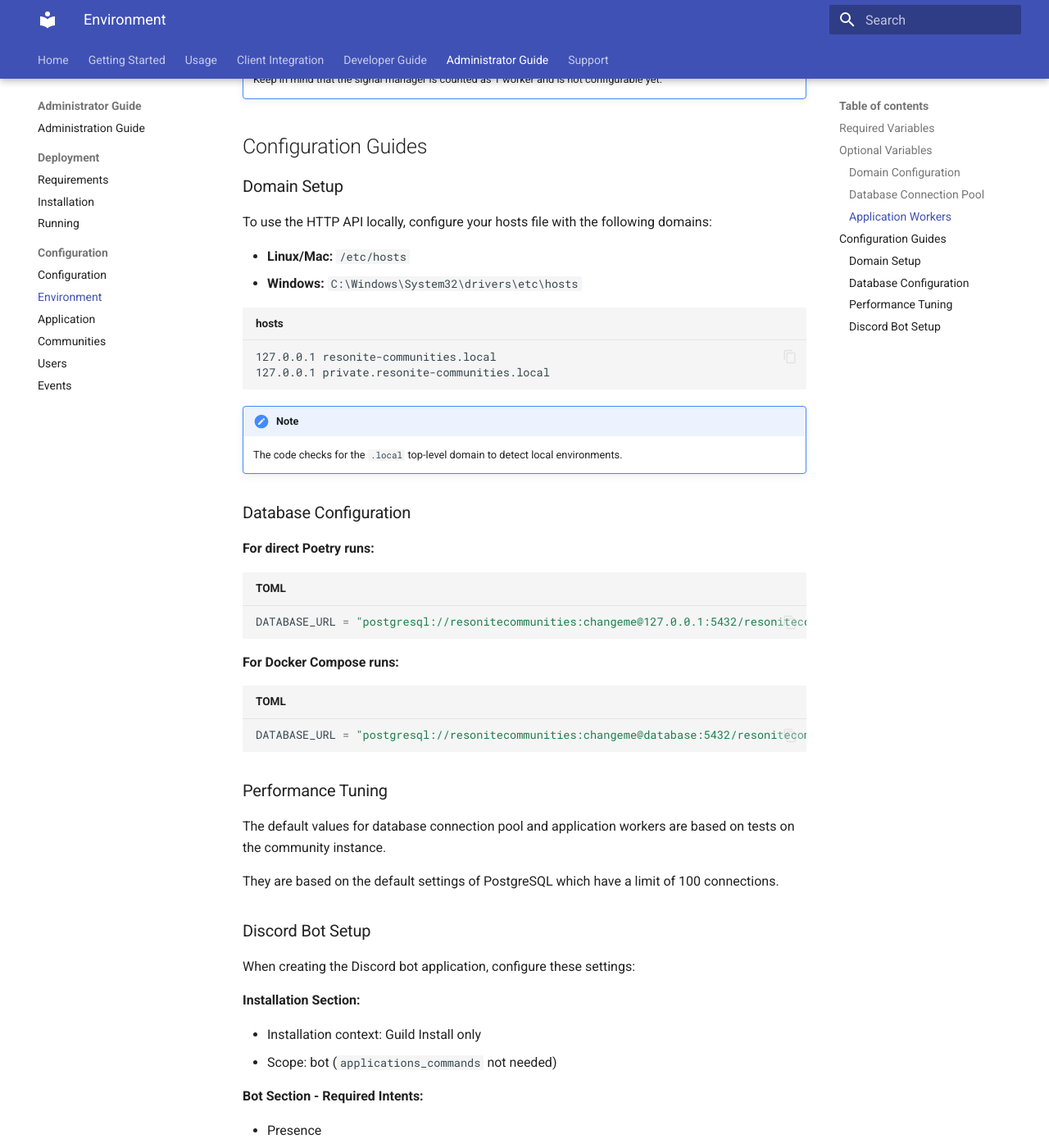
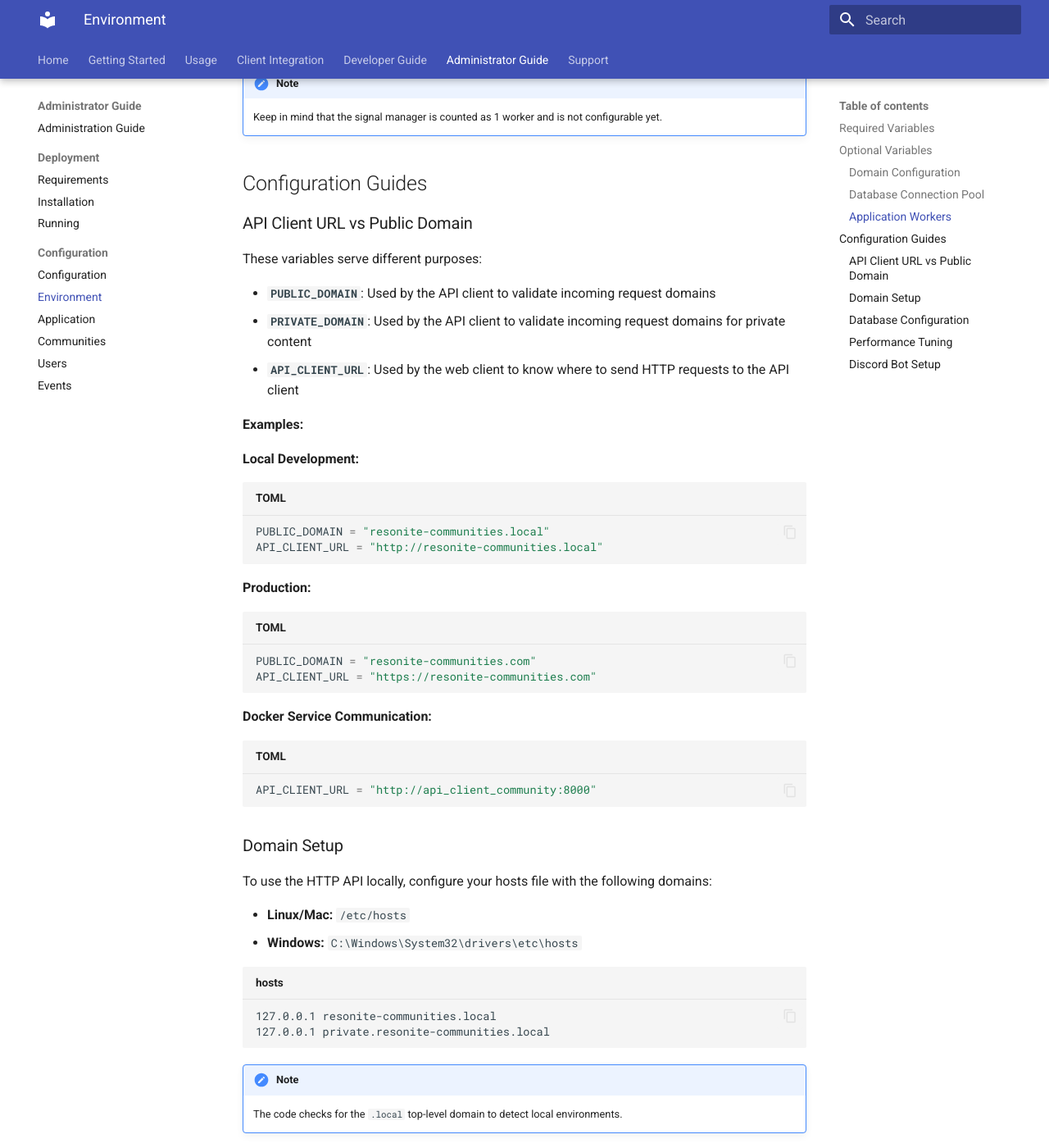
Before and after one commit to Resonite-Community-Projects/community_events.resonite, an MkDocs documentation site: the page built from docs/docs/AdministratorGuide/configuration/environment.md, in a window 1280 px wide and 1400 px high, scrolled down 1766 px. Shown: the whole window at 82% size. Built offline with MkDocs 1.6.1 and Material for MkDocs 9.7.7, drawn with Linux system fonts in a browser that asks for light colours; some of the changed text lies outside the part shown.

Commit message:
Use custom variable for the api client url

````diff
--- a/docs/docs/AdministratorGuide/configuration/environment.md
+++ b/docs/docs/AdministratorGuide/configuration/environment.md
@@ -13,6 +13,7 @@ These variables must be set for the application to function properly.
 | Variable | Type | Description |
 | :--- | :--- | :--- |
 | `PUBLIC_DOMAIN` | `str` | The domain used by the HTTP API to show only the public events |
+| `API_CLIENT_URL` | `str` | The URL used by the web client to communicate with the API client |
 | `DATABASE_URL` | `str` | The PostgreSQL database URL |
 | `CACHE_URL` | `str` | The Redis database URL |
 | `SECRET_KEY` | `str` | A secret key used to handle the authentication system |
@@ -54,6 +55,33 @@ Some of these variables have default values and can be customized as needed.
     Keep in mind that the signal manager is counted as 1 worker and is not configurable yet.
 
 ## Configuration Guides
+
+### API Client URL vs Public Domain
+
+These variables serve different purposes:
+
+- **`PUBLIC_DOMAIN`**: Used by the API client to validate incoming request domains
+- **`PRIVATE_DOMAIN`**: Used by the API client to validate incoming request domains for private content
+- **`API_CLIENT_URL`**: Used by the web client to know where to send HTTP requests to the API client
+
+**Examples:**
+
+**Local Development:**
+```toml
+PUBLIC_DOMAIN = "resonite-communities.local"
+API_CLIENT_URL = "http://resonite-communities.local"
+```
+
+**Production:**
+```toml
+PUBLIC_DOMAIN = "resonite-communities.com"
+API_CLIENT_URL = "https://resonite-communities.com"
+```
+
+**Docker Service Communication:**
+```toml
+API_CLIENT_URL = "http://api_client_community:8000"
+```
 
 ### Domain Setup
 
````
Also changed, not shown: 14 other files.
